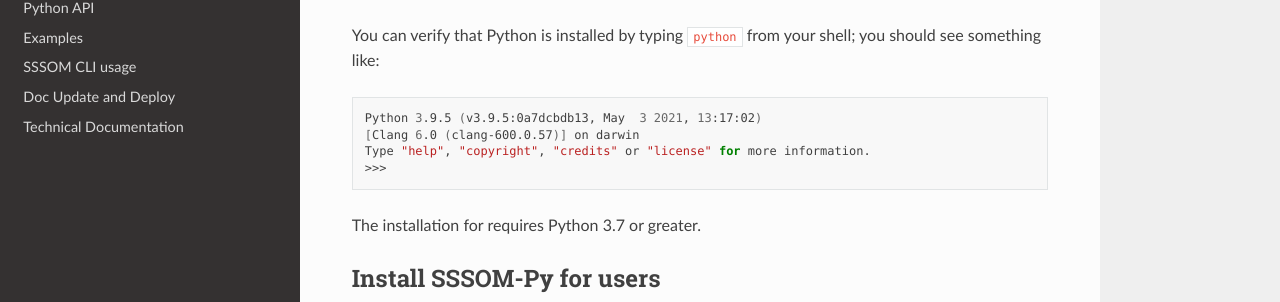
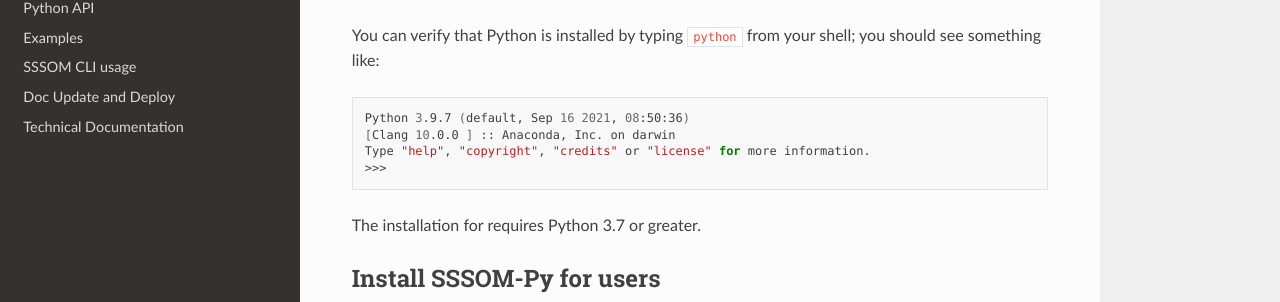
Before and after one commit to mapping-commons/sssom-py, a Sphinx documentation site: the page built from docs/install/installation.rst, in a window 1280 px wide and 1340 px high. Shown: the part 264-566 px from the top of the window. Built offline with Sphinx 7.4.7 and the Read the Docs theme 2.0.0, drawn with Linux system fonts in a browser that asks for light colours.

Commit message:
changed python prompt display

```diff
--- a/docs/install/installation.rst
+++ b/docs/install/installation.rst
@@ -10,8 +10,8 @@
 
 .. code-block:: bash
 
-    Python 3.9.5 (v3.9.5:0a7dcbdb13, May  3 2021, 13:17:02)
-    [Clang 6.0 (clang-600.0.57)] on darwin
+    Python 3.9.7 (default, Sep 16 2021, 08:50:36)
+    [Clang 10.0.0 ] :: Anaconda, Inc. on darwin
     Type "help", "copyright", "credits" or "license" for more information.
     >>>
 
```
